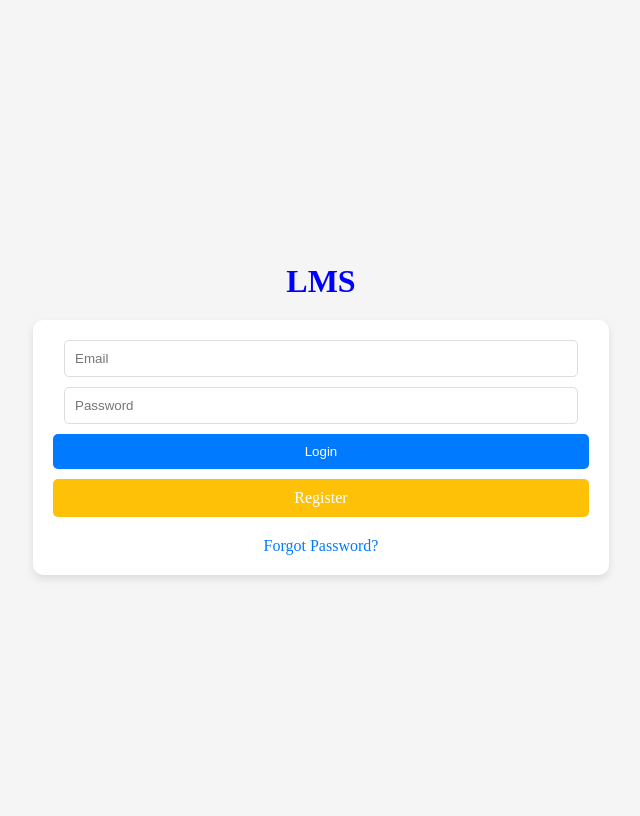
After one commit to Jackyw225/9900, a Flask app: template templates/login.html in a window 1280 px wide. The commit adds this page. Shown: the whole page, without its empty margins (319-959 px from the left). Run offline with Flask 3, Linux system fonts and the light colour scheme; the template is opened without the code that fills it, so the values that code supplies are empty.

```diff
--- /dev/null
+++ b/static/css/login_style.css
@@ -0,0 +1,68 @@
+body {
+  display: flex;
+  justify-content: center;
+  align-items: center;
+  height: 100vh;
+  background-color: #f5f5f5;
+}
+
+.container {
+  text-align: center;
+}
+
+.title {
+  color: blue;
+  font-size: 32px;
+  margin-bottom: 20px;
+}
+
+.login-form {
+  background-color: #ffffff;
+  padding: 20px;
+  border-radius: 10px;
+  box-shadow: 0 4px 8px rgba(0, 0, 0, 0.1);
+}
+
+.login-form input {
+  width: calc(100% - 22px); /* 减去边框和内边距的宽度 */
+  padding: 10px;
+  margin-bottom: 10px;
+  border: 1px solid #ddd;
+  border-radius: 5px;
+  box-sizing: border-box; /* 确保边框和内边距包含在宽度内 */
+}
+
+button, .register-button {
+  width: 100%;
+  padding: 10px;
+  border: none;
+  border-radius: 5px;
+  cursor: pointer;
+  margin-bottom: 10px;
+  text-align: center;
+  display: inline-block;
+  box-sizing: border-box; /* 确保边框和内边距包含在宽度内 */
+}
+
+.login-button {
+  background-color: #007bff;
+  color: white;
+}
+
+.register-button {
+  background-color: #ffc107;
+  color: white;
+  text-decoration: none; /* 移除链接的下划线 */
+}
+
+.register-button:hover {
+  background-color: darkorange;
+  color: white;
+}
+
+.forgot-password {
+  display: block;
+  margin-top: 10px;
+  color: #007bff;
+  text-decoration: none;
+}
--- /dev/null
+++ b/templates/login.html
@@ -0,0 +1,50 @@
+<!DOCTYPE html>
+<html lang="en">
+<head>
+    <meta charset="UTF-8">
+    <meta name="viewport" content="width=device-width, initial-scale=1.0">
+    <title>Login Page</title>
+    <link rel="stylesheet" href="login_style.css">
+    <script src="https://cdn.jsdelivr.net/npm/vue@2.6.12/dist/vue.js"></script>
+    <script src="https://cdn.jsdelivr.net/npm/axios/dist/axios.min.js"></script>
+</head>
+<body>
+    <div id="app" class="container">
+        <h1 class="title">LMS</h1>
+        <div class="login-form">
+            <input type="email" v-model="email" placeholder="Email">
+            <input type="password" v-model="password" placeholder="Password">
+            <button @click="login" class="login-button">Login</button>
+            <a href="register.html" class="register-button">Register</a>
+            <a href="#" class="forgot-password">Forgot Password?</a>
+        </div>
+    </div>
+
+    <script>
+        new Vue({
+            el: '#app',
+            data: {
+                email: '',
+                password: ''
+            },
+            methods: {
+                login() {
+                    axios.post('http://localhost:5000/api/login', {
+                        email: this.email,
+                        password: this.password
+                    })
+                    .then(response => {
+                        alert('Login successful');
+                        console.log(response.data);
+                        // Redirect to another page or perform other actions
+                    })
+                    .catch(error => {
+                        alert('Login failed');
+                        console.error(error.response.data);
+                    });
+                }
+            }
+        });
+    </script>
+</body>
+</html>
```
Also changed, not shown: blueprints/user.py (+20 -8 lines), models.py (+11 -0 lines), static/css/register_style.css (added, +68 -0 lines), templates/register.html (+48 -2 lines).
